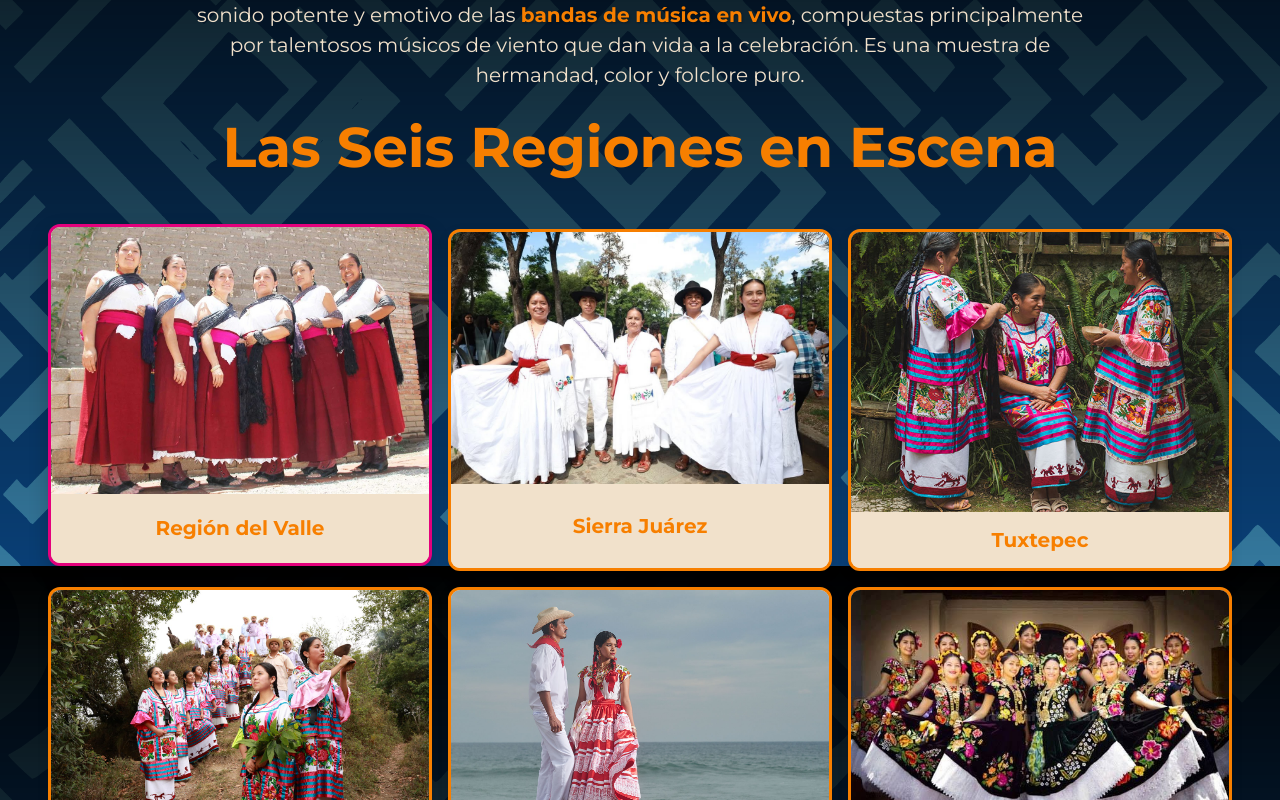
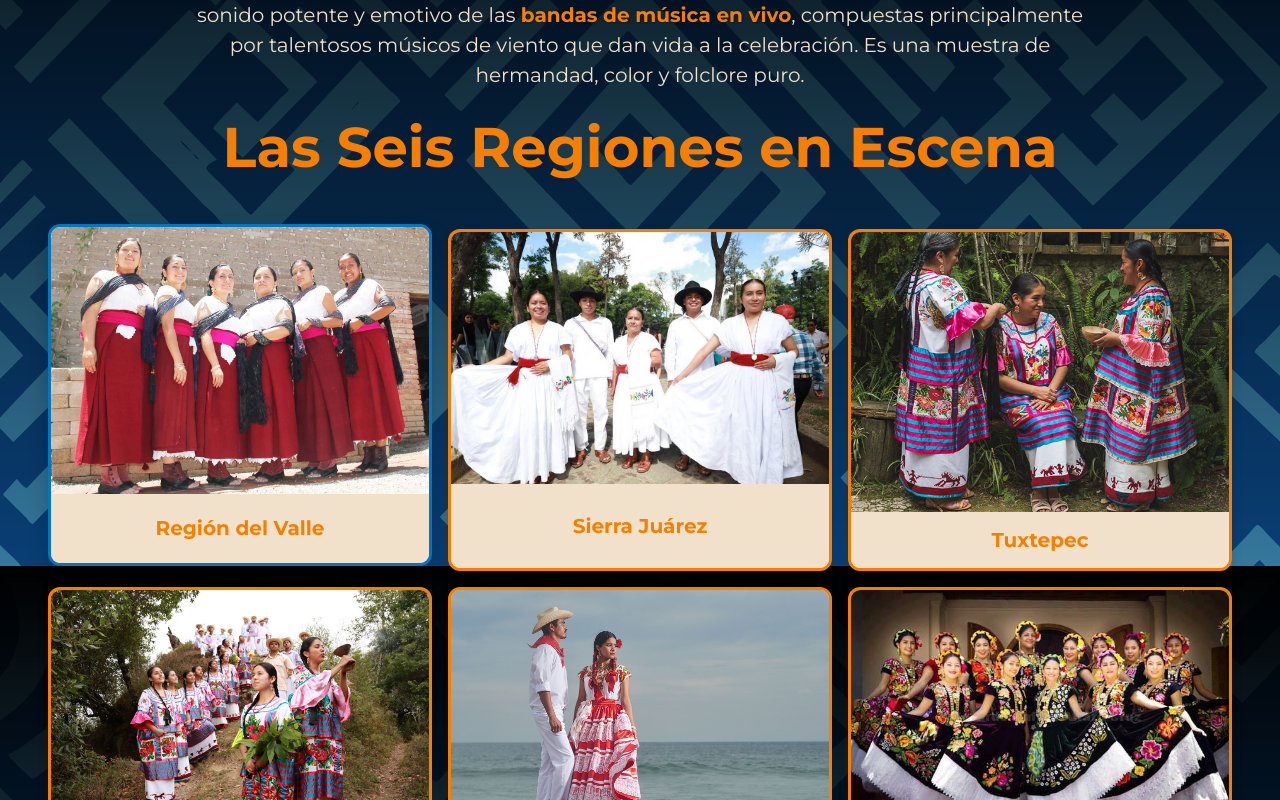
Before and after one commit to Mariogdrrm/LaGuelaguetza, a plain HTML site: page index.html in a window 1280 px wide. In both pictures the pointer is over the element 240 px from the left and 1400 px from the top of the page. Shown: the part 1000-1800 px from the top of the page. Drawn offline with nearby package versions, Linux system fonts and the light colour scheme.

Commit message:
Update style.css

```diff
--- a/assets/css/style.css
+++ b/assets/css/style.css
@@ -216,7 +216,7 @@ body {
 .region-card:hover {
     transform: translateY(-5px);
     box-shadow: 0 8px 20px rgba(0, 0, 0, 0.2);
-    border-color: var(--rosa-mexicano); /* Borde Rosa en hover */
+    border-color: var(--azul-maya); /* Borde Rosa en hover */
 }
 
 /* --- Estilos de Imagen dentro de la Tarjeta --- */
```
